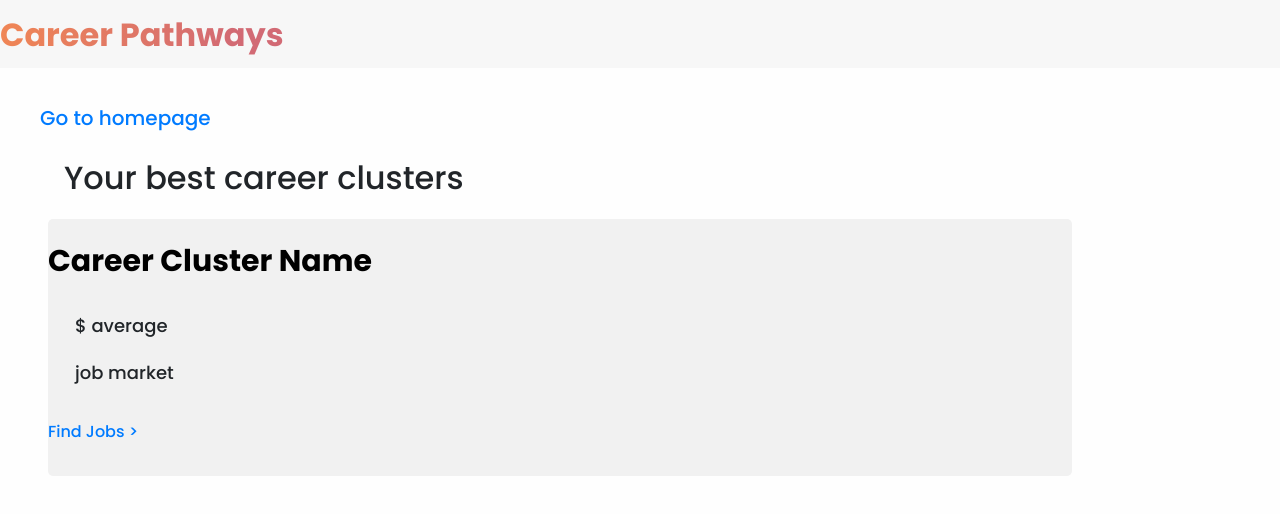
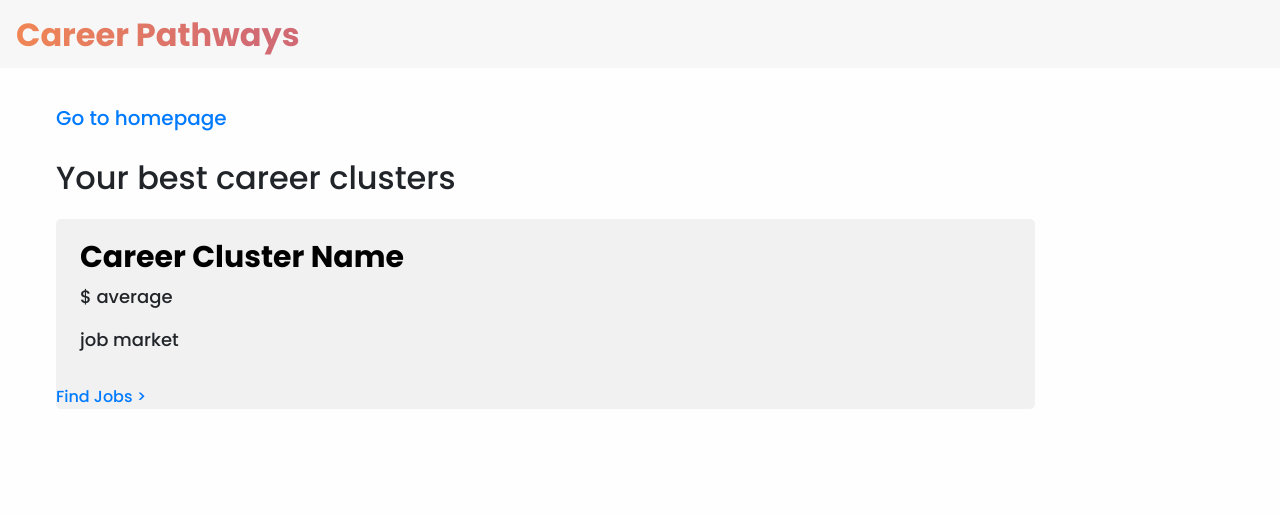
Before and after one commit to Hersey-Developers/career-pathways, a plain HTML site: page frontend/best-career-clusters.html in a window 1280 px wide. Drawn offline with nearby package versions, Linux system fonts and the light colour scheme.

Commit message:
fixed styling

```diff
--- a/frontend/best-career-clusters.html
+++ b/frontend/best-career-clusters.html
@@ -23,9 +23,11 @@
     <a href="index.html" id="homepage">Go to homepage</a>
     <h1 id="your-career-clusters">Your best career clusters</h1>
     <div class="cluster">
-        <h2>Career Cluster Name</h2>
-        <p id="average">$ average</p>
-        <p id="job-market">job market</p>
+        <div class="career">
+            <h2>Career Cluster Name</h2>
+            <p id="average">$ average</p>
+            <p id="job-market">job market</p>
+        </div>
         <a href="">Find Jobs <span>&gt</span></a>
     </div>
    </main>
--- a/frontend/css/best-career-clusters.css
+++ b/frontend/css/best-career-clusters.css
@@ -14,6 +14,7 @@ nav {
 }
 
 nav h1 {
+    margin-left: .5em;
     font-weight: 700;
     size: 1.5625em;
     line-height: 2.34375em;
@@ -30,6 +31,7 @@ body {
 
 main {
     margin-top: 2em;
+    margin-left: 3.5em;
 }
 
 #homepage {
@@ -37,34 +39,38 @@ main {
     line-height: 1.875em;
 }
 
-#homepage, #your-career-clusters {
-    margin-left: 2em;
-}
-
 .cluster {
     background-color: #F1F1F1;
     border-radius: 5px;
     width: 80%;
     display: flex;
-    justify-content: center;
+    justify-content: flex-start;
     flex-direction: column;
-    margin-left: 3em;
+    padding-top: 1.25em;
 }
 
 .cluster h2 {
     font-weight: 700;
     font-size: 1.875em;
-    line-height: 2.8125em;
+    /* line-height: 2.8125em; */
     color: black;
 }
 
 #average, #job-market {
     font-size: 1.125em;
-    line-height: 1.6875em;
-    margin-left: 1.5em;
+    /* line-height: 1.6875em; */
 }
 
 .cluster a {
     margin-top: 1em;
-    padding-bottom: 2em;
 }
+
+/* .cluster a, .career {
+    margin-left: 2em;
+} */
+
+.career {
+    display: flex;
+    flex-direction: column;
+    margin-left: 1.5em;
+}
```
